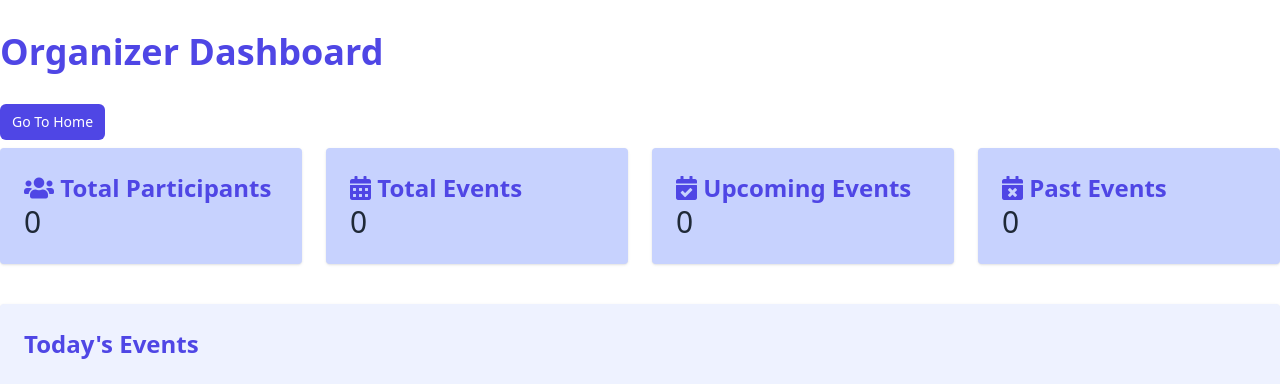
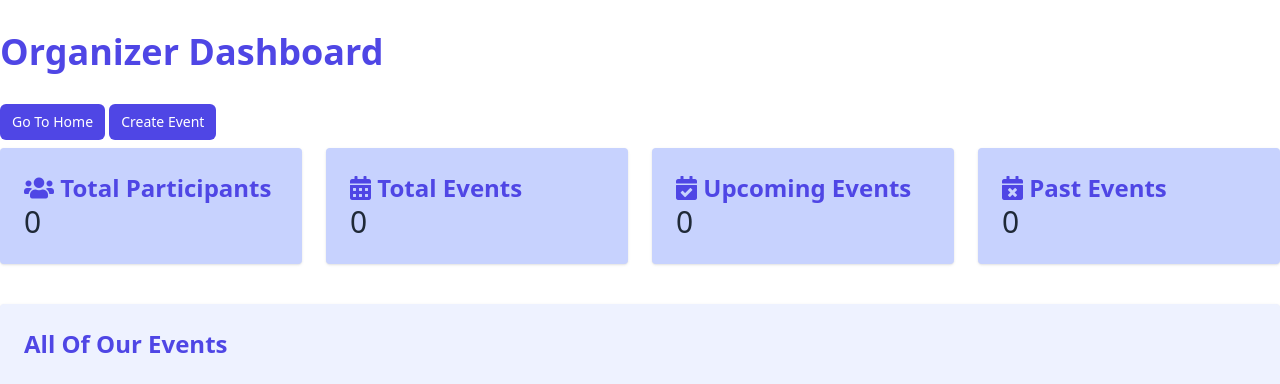
Before and after one commit to Shuvosarker4/event_management, a Django app: page /events/dashboard/ in a window 1280 px wide. Shown: the top 384 px of the page. Run offline with Django 5.2, Linux system fonts and the light colour scheme; data that the repository does not hold is empty.

Commit message:
completed

```diff
--- a/events/models.py
+++ b/events/models.py
@@ -1,4 +1,5 @@
 from django.db import models
+from django.utils import timezone
 
 # Create your models here.
 class Category(models.Model):
@@ -23,3 +24,7 @@ class Event(models.Model):
     participant = models.ManyToManyField(Participant)
     def __str__(self):
         return self.name
+
+    @staticmethod
+    def get_upcoming_events():
+        return Event.objects.filter(date__gte=timezone.now().date())
--- a/events/templates/dashboard/dashboard.html
+++ b/events/templates/dashboard/dashboard.html
@@ -14,8 +14,11 @@
     <div class="container mx-auto mt-8">
         <h1 class="text-4xl font-bold mb-8 text-[#4F46E5]">Organizer Dashboard</h1>
         <a href="{% url "home" %}">
-                 <button class="bg-[#4F46E5] text-white px-3 py-2 rounded-md text-sm font-medium hover:bg-indigo-700">Go To Home</button>
-                </a>
+         <button class="bg-[#4F46E5] text-white px-3 py-2 rounded-md text-sm font-medium hover:bg-indigo-700">Go To Home</button>
+        </a>
+        <a href="{% url "create-event" %}">
+        <button class="bg-[#4F46E5] text-white px-3 py-2 rounded-md text-sm font-medium hover:bg-indigo-700">Create Event</button>
+        </a>
         <div class="grid grid-cols-1 mt-2 md:grid-cols-2 lg:grid-cols-4 gap-6 mb-10">
             <div class="bg-indigo-200 p-6 rounded shadow">
                 <h2 class="text-2xl font-semibold text-[#4F46E5]"><i class="fas fa-users"></i> Total Participants</h2>
@@ -27,17 +30,24 @@
                 <p class="text-3xl text-gray-800">{{total_event}}</p>
             </div>
             </a>
-            <div class="bg-indigo-200 p-6 rounded shadow">
+
+
+            <a href="{% url 'dashboard' %}?type=upcoming">
+                <div class="bg-indigo-200 p-6 rounded shadow">
                 <h2 class="text-2xl font-semibold text-[#4F46E5]"><i class="fas fa-calendar-check"></i> Upcoming Events</h2>
-                <p class="text-3xl text-gray-800">{{total_event}}</p>
+                <p class="text-3xl text-gray-800">{{upcoming_events_count}}</p>
             </div>
-            <div class="bg-indigo-200 p-6 rounded shadow">
+            </a>
+
+            <a href="{% url 'dashboard' %}?type=past-event">
+                <div class="bg-indigo-200 p-6 rounded shadow">
                 <h2 class="text-2xl font-semibold text-[#4F46E5]"><i class="fas fa-calendar-times"></i> Past Events</h2>
-                <p class="text-3xl text-gray-800">{{total_event}}</p>
+                <p class="text-3xl text-gray-800">{{past_events}}</p>
             </div>
+            </a>
         </div>
         <div class="bg-indigo-50 p-6 rounded shadow">
-            <h2 class="text-2xl font-semibold mb-6 text-[#4F46E5]">Today's Events</h2>
+            <h2 class="text-2xl font-semibold mb-6 text-[#4F46E5]">All Of Our Events</h2>
             <div class="overflow-x-auto">
                 <table class="min-w-full bg-white">
                     <thead>
--- a/events/views.py
+++ b/events/views.py
@@ -3,6 +3,8 @@ from events.models import Event,Participant
 from events.forms import EventModelForm,CategoryModelForm,ParticipantModelForm
 from django.db.models import Q
 from django.contrib import messages
+from django.utils import timezone
+
 # Create your views here.
 def home_page(request):
     query = request.GET.get('q')
@@ -19,15 +21,29 @@ def home_page(request):
     return render(request,'home_page/home_page.html',context)
 
 def dashboard(request):
-    type = request.GET.get('total-event')
+    type = request.GET.get('type')
+    upcoming_events_count = Event.get_upcoming_events().count()
+    past_events = Event.objects.filter(date__lt=timezone.now()).count()
+    all_events = Event.objects.select_related('category').prefetch_related('participant').order_by('date')
+
     if type == 'total-event':
-        all_events = Event.objects.all()
-    all_events = Event.objects.all()
+        print(type)
+        all_events = all_events
+    elif type == 'upcoming':
+        print(type)
+        all_events = all_events.filter(date__gte=timezone.now().date())
+    elif type == 'past-event':
+        print(type)
+        all_events = all_events.filter(date__lt=timezone.now().date())
+
     total_event = all_events.count()
     total_participant = Participant.objects.count()
     context = {"total_event":total_event,
                "total_participant":total_participant,
-               "all_events":all_events}
+               "all_events":all_events,
+               "upcoming_events_count":upcoming_events_count,
+               "past_events":past_events
+               }
     return render(request,'dashboard/dashboard.html',context)
 
 def details(request,event_id):
```
